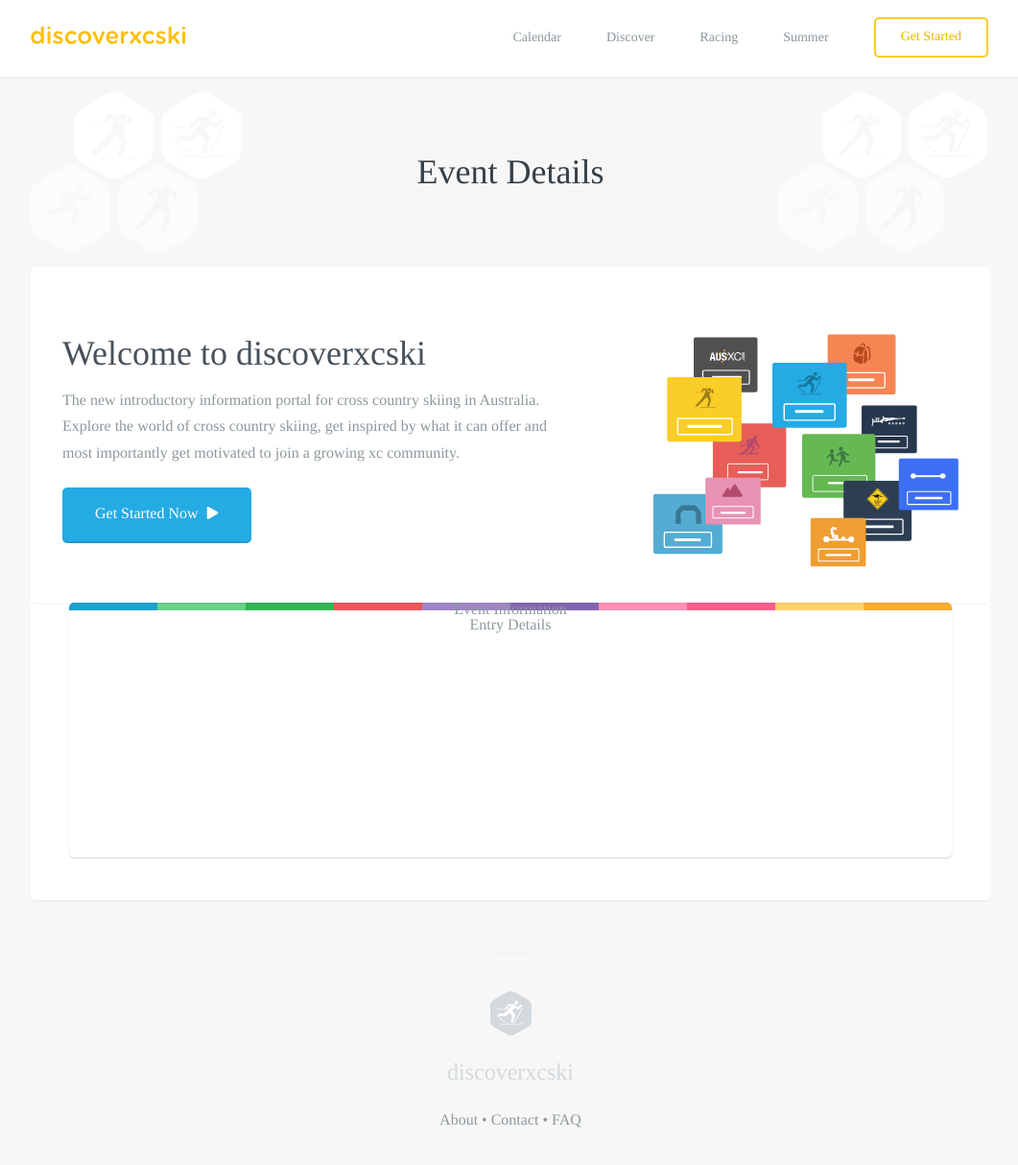
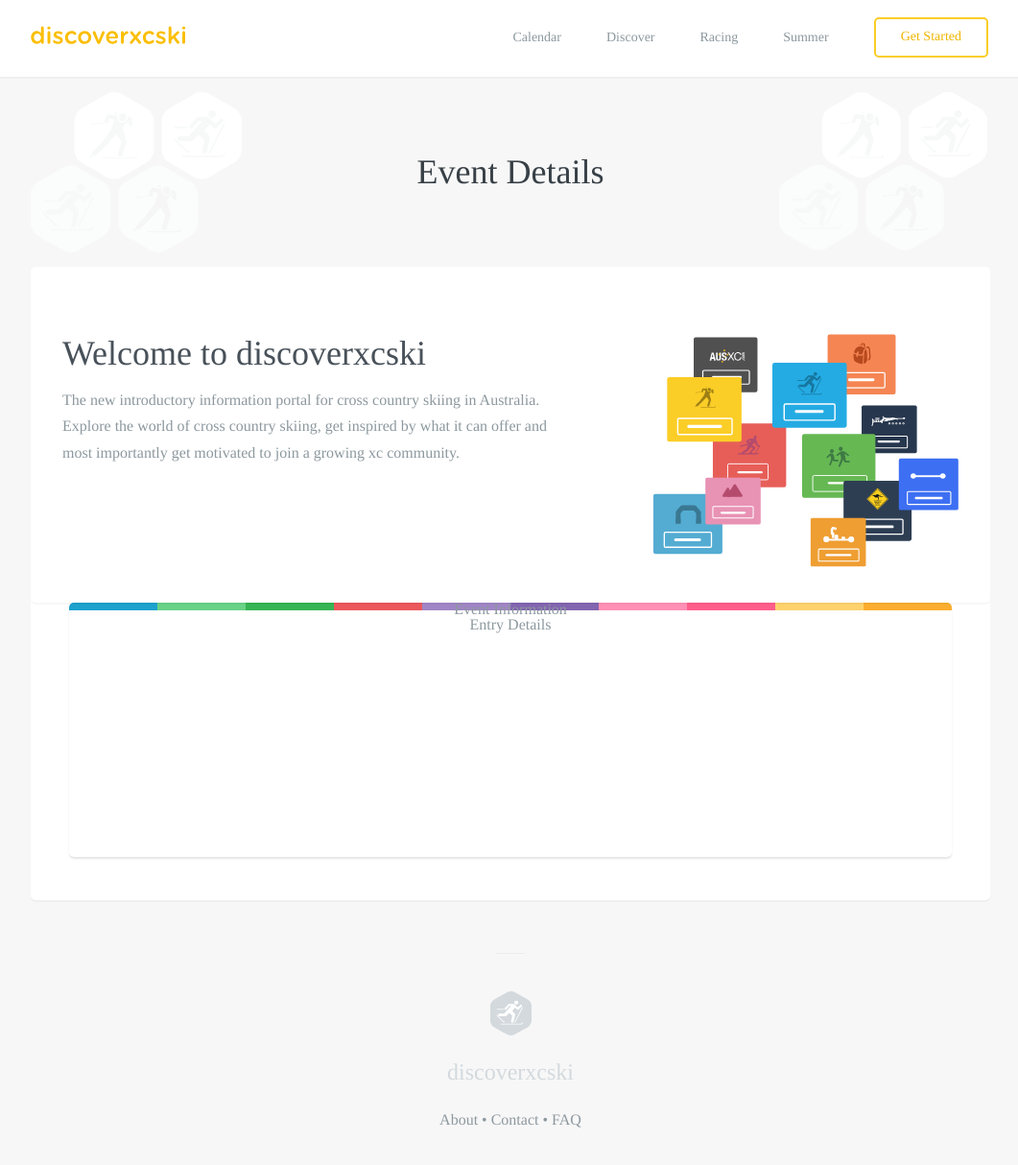
Before and after one commit to robcatto/robcatto.github.io, a Jekyll site: the page built from events/fast-&-female-lake-mountain/index.html, in a window 1280 px wide and 1231 px high. Shown: the top 1214 px of the window at 96% size, without its empty margins (108-1169 px from the left). Built offline with Jekyll 4.4.1, drawn with Linux system fonts in a browser that asks for light colours; some web fonts are replaced; Markdown is read by kramdown in place of the engine named in the settings.

Commit message:
Update index.html

```diff
--- a/events/fast-&-female-lake-mountain/index.html
+++ b/events/fast-&-female-lake-mountain/index.html
@@ -44,27 +44,7 @@ layout: default
 
                                                 <p class="welcome__card--p">The new introductory information portal for cross country skiing in Australia. Explore the world of cross country skiing, get inspired by what it can offer and most importantly get motivated to join a growing xc community.</p>
 
-                                                   <a style="  background-color: rgba(36, 171, 227,1);
-  border: none;
-  color: white;
-  font-size: 16px;
-  font-weight: 500;
-  height: 56px;
-  line-height: 56px;
-  padding: 0 34px;
-  box-shadow: 0px 2px 0px #1F98CB;
-  margin-top: 8px;" class="button small" href="http://discoverxcski.com/get-started/" data-featurette="analytics-click-event" data-event-category="button" data-event-action="M: Clicked Design an iOS Game" data-event-label="Source: Homepage Alt" id="featurette-35">Get Started Now <svg width="13px" height="13px" style="position: relative;
-  top: 1px;margin-left: 4px;" viewBox="0 0 90 100" version="1.1" xmlns="http://www.w3.org/2000/svg" xmlns:xlink="http://www.w3.org/1999/xlink" xmlns:sketch="http://www.bohemiancoding.com/sketch/ns">
-    <!-- Generator: Sketch 3.3.2 (12043) - http://www.bohemiancoding.com/sketch -->
-    <title>Play Button</title>
-    <desc>Created with Sketch.</desc>
-    <defs></defs>
-    <g id="Page-1" stroke="none" stroke-width="1" fill="none" fill-rule="evenodd" sketch:type="MSPage">
-        <g id="noun_6506_cc" sketch:type="MSLayerGroup" fill="#FFFFFF">
-            <path d="M0.9,9.777 C0.9,4.377 5.276,0 10.676,0 C12.353,0 13.416,0.438 15.286,1.182 L83.863,41.082 C87.052,42.972 88.529,46.009 89.099,49.51 L89.099,50.492 C88.529,53.991 87.052,57.029 83.863,58.92 L15.287,98.819 C13.416,99.564 12.353,100 10.677,100 C5.277,100 0.901,95.623 0.901,90.223 L0.901,9.777 L0.9,9.777 Z" id="Shape" sketch:type="MSShapeGroup"></path>
-        </g>
-    </g>
-</svg></a>
+
 
                                                 </div>
                         </div>
```
